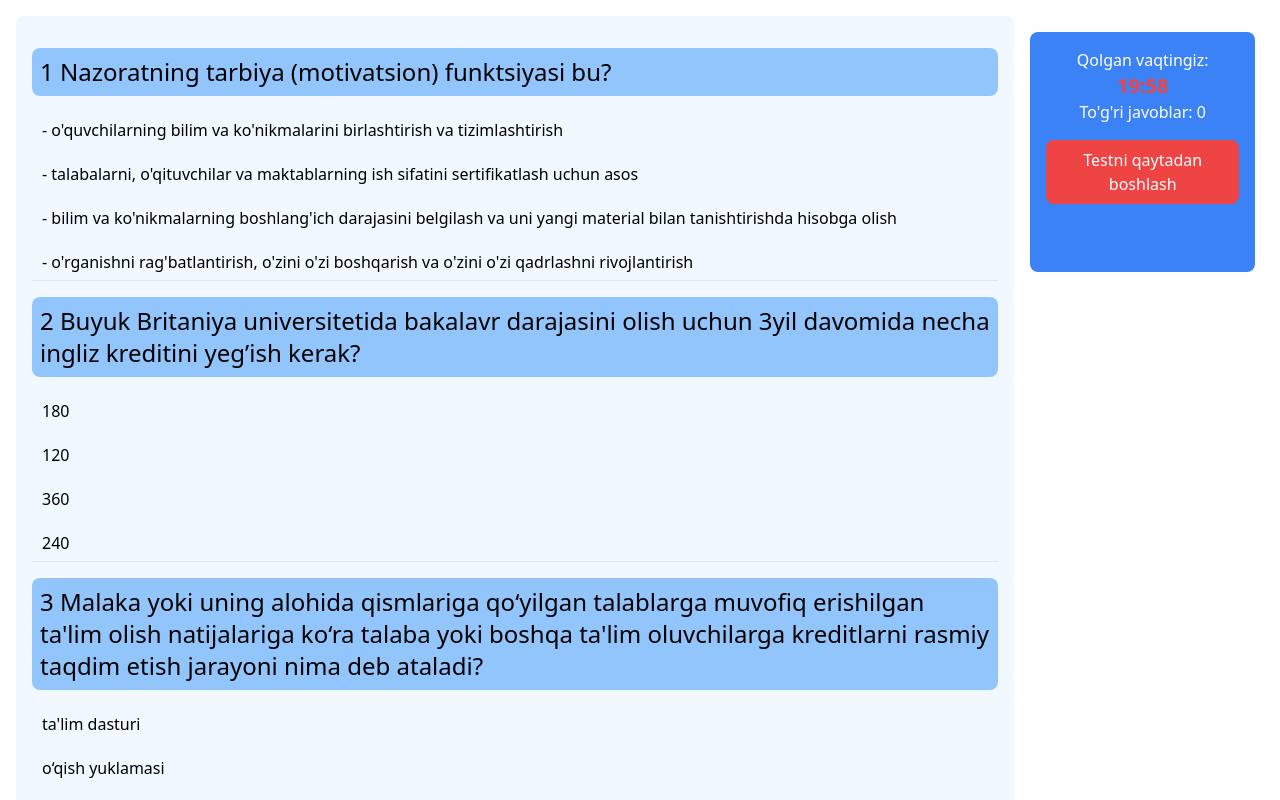
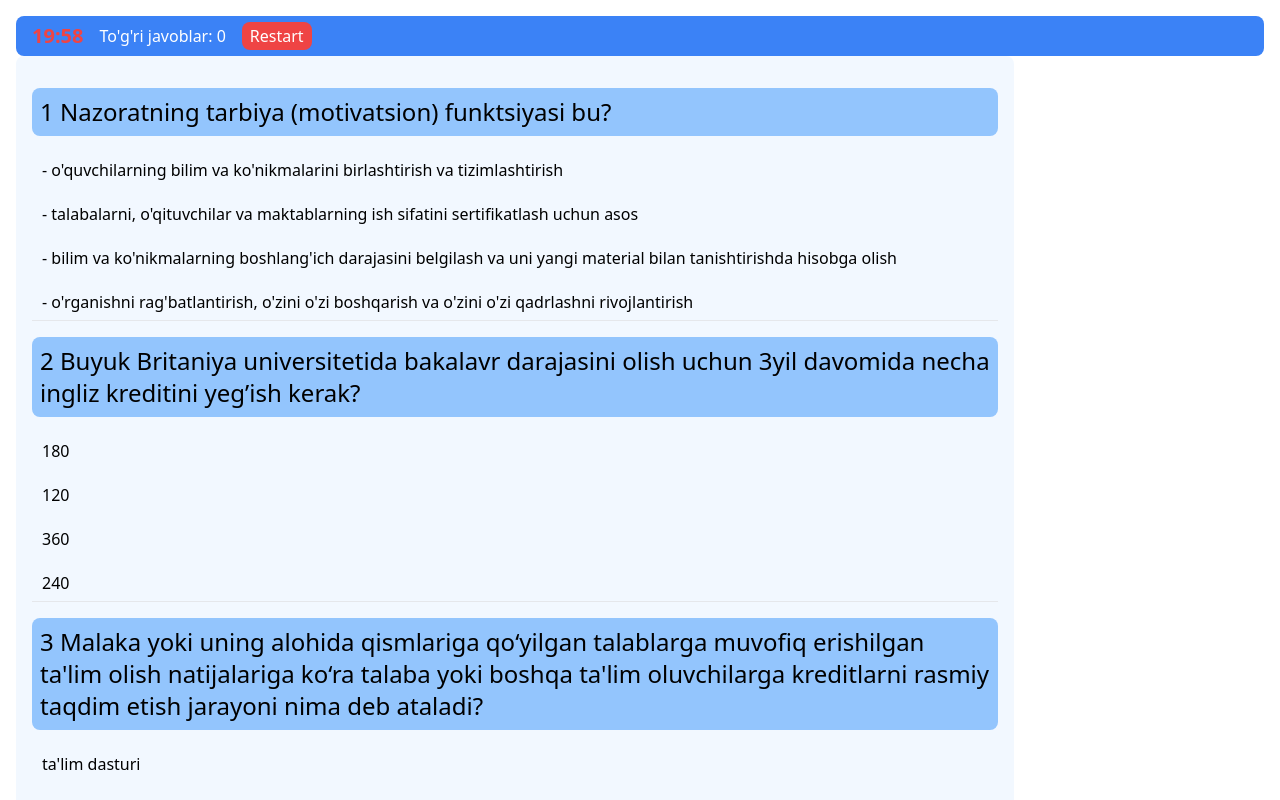
Before and after one commit to accauntforwork/yakuniyUchun, a React (Vite) app: page / in a window 1280 px wide. Both pictures are taken after a click on the button "Testni boshlash". Shown: the top 800 px of the page. Built offline with nearby package versions, Linux system fonts and the light colour scheme.

Commit message:
some change style

```diff
--- a/src/Test.jsx
+++ b/src/Test.jsx
@@ -78,7 +78,27 @@ function Test() {
   };
 
   return (
-    <div className="flex p-4">
+    <div className="flex p-4 flex-col ">
+      {isTestStarted &&
+        (timer > 0 ? (
+          <div className="p-4 bg-blue-500 h-10 w-full rounded-lg sticky top-0 right-0 text-white flex items-center gap-4">
+            <div>
+              <div className="font-bold text-red-500 text-xl text-center">
+                {Math.floor(timer / 60)}:
+                {timer % 60 < 10 ? `0${timer % 60}` : timer % 60}
+              </div>
+            </div>
+            <div>To'g'ri javoblar: {correctAnswersCount}</div>
+            <button
+              onClick={startTest}
+              className="bg-red-500 rounded-lg p-0.5 px-2"
+            >
+              Restart
+            </button>
+          </div>
+        ) : (
+          ""
+        ))}
       {!isTestStarted && (
         <div className="w-[100vw] h-[100vh] flex justify-center items-center">
           <button
@@ -140,27 +160,6 @@ function Test() {
               Testni qaytadan boshlash
             </button>
           </div>
-        ))}
-      {isTestStarted &&
-        (timer > 0 ? (
-          <div className="p-4 bg-blue-500 h-60 w-[18%] rounded-lg mt-4 ml-4 sticky top-6 right-6 text-white flex flex-col items-center">
-            <div>
-              Qolgan vaqtingiz:
-              <div className="font-bold text-red-500 text-xl text-center">
-                {Math.floor(timer / 60)}:
-                {timer % 60 < 10 ? `0${timer % 60}` : timer % 60}
-              </div>
-            </div>
-            <div>To'g'ri javoblar: {correctAnswersCount}</div>
-            <button
-              onClick={startTest}
-              className="bg-red-500 rounded-lg mt-4 p-2"
-            >
-              Testni qaytadan boshlash
-            </button>
-          </div>
-        ) : (
-          ""
         ))}
     </div>
   );
```
